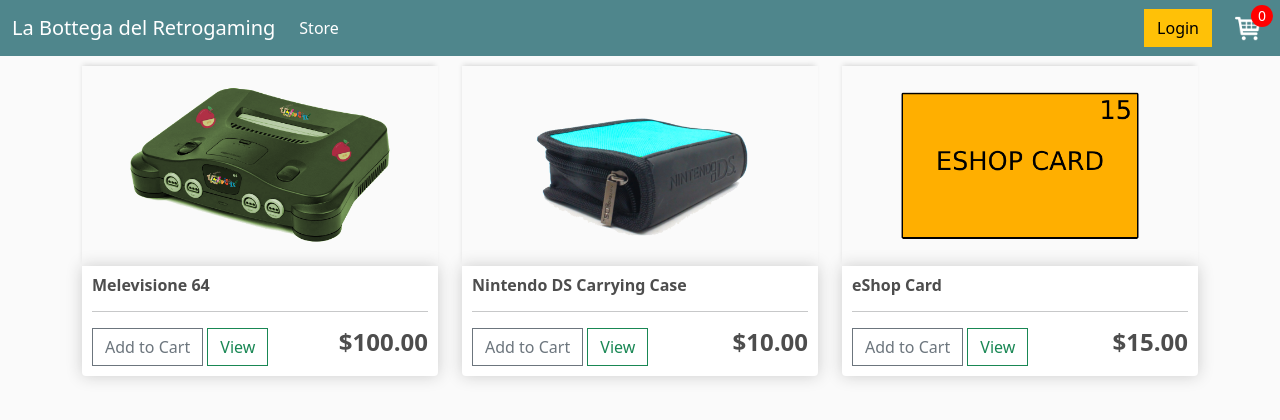
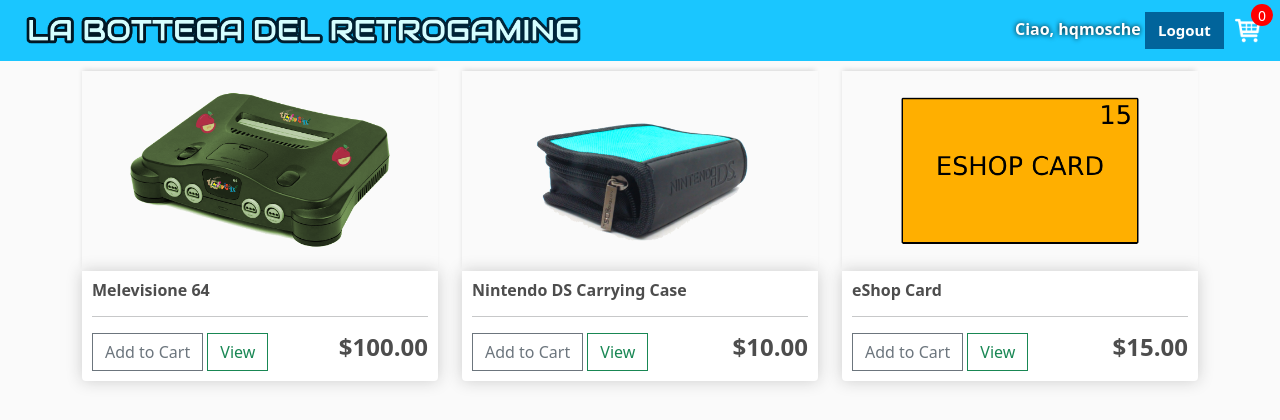
Before and after one commit to Voltagen99/EcommerceBDRetroPPM, a Django app: page / in a window 1280 px wide. Shown: the top 420 px of the page. Run offline with Django 5.2, Linux system fonts and the light colour scheme; a user stored in the database is signed in; data comes from the database, SQL or seed files in the repository; both versions use the stored data as it was after the commit.

Commit message:
Added site logo, implemented Login button prototype

```diff
--- a/ecommerce/bottega_retrogaming/templates/bottega_retrogaming/main.html
+++ b/ecommerce/bottega_retrogaming/templates/bottega_retrogaming/main.html
@@ -26,6 +26,7 @@
                 }
             }
         }
+
         let csrftoken = getToken('csrftoken');
 
         function getCookie(name) {
@@ -38,6 +39,7 @@
             }
             return null;
         }
+
         let cart = JSON.parse(getCookie('cart'))
         if (cart === null) {
             console.log('Cart created.') // per vedere questo messaggio, reset dei cookie del sito
@@ -50,27 +52,33 @@
 <body>
 
 <nav class="navbar navbar-expand-lg navbar-dark bg-dark">
-    <div class="container-fluid"><a class="navbar-brand" href="{% url 'store' %}">La Bottega del Retrogaming</a>
+    <div class="container-fluid"><a class="navbar-brand" href="{% url 'store' %}">
+        <img src="{% static 'images/bdretro_logo.png' %}" alt="Logo" class="logo-navbar">
+    </a>
         <button class="navbar-toggler" type="button" data-bs-toggle="collapse"
                 data-bs-target="#navbarSupportedContent" aria-controls="navbarSupportedContent"
                 aria-expanded="false" aria-label="Toggle navigation">
             <span class="navbar-toggler-icon"></span>
         </button>
         <div class="collapse navbar-collapse" id="navbarSupportedContent">
-            <ul class="navbar-nav me-auto mb-2 mb-lg-0">
-                <li class="nav-item">
-                    <a class="nav-link active" aria-current="page" href="{% url 'store' %}">Store</a>
-                </li>
-            </ul>
+            <ul class="navbar-nav me-auto mb-2 mb-lg-0"></ul>
+            <!-- Empty space for navbar -->
+            {% url 'login' as login_url %}
+            <div class="form-inline my-2 my-lg-0 {% if request.path == login_url %}d-none{% endif %}">
+                {% if user.is_authenticated %}
+                    <span class="navbar-text mr-3">Ciao, {{ user.username }}</span>
+                    <form method="post" action="{% url 'logout' %}" style="display: inline;">
+                        {% csrf_token %}
+                        <button type="submit" class="btn btn-logout">Logout</button>
+                    </form>
+                {% else %}
+                    <a href="{% url 'login' %}" class="btn btn-login">Login</a>
+                {% endif %}
 
-            <div class="d-flex align-items-center">
-                <a href="#" class="btn btn-warning me-3">Login</a>
-                <div style="position: relative;">
-                    <a href="{% url 'cart' %}">
-                        <img id="cart-icon" src="{% static 'images/cart.png' %}" alt="cart01">
-                    </a>
-                    <p id="cart-total">{{cartItems}}</p>
-                </div>
+                <a href="{% url 'cart' %}">
+                    <img id="cart-icon" src="{% static 'images/cart.png' %}" alt="cart-icon">
+                </a>
+                <p id="cart-total">{{ cartItems }}</p>
             </div>
 
         </div>
--- a/ecommerce/ecommerce/settings.py
+++ b/ecommerce/ecommerce/settings.py
@@ -130,3 +130,6 @@
 MEDIA_URL = '/images/'
 
 MEDIA_ROOT = os.path.join(BASE_DIR, 'static/images')
+
+LOGIN_REDIRECT_URL = '/'
+LOGOUT_REDIRECT_URL = '/'
--- a/ecommerce/ecommerce/urls.py
+++ b/ecommerce/ecommerce/urls.py
@@ -5,6 +5,7 @@
 
 urlpatterns = [
     path('admin/', admin.site.urls),
+    path('accounts/', include('django.contrib.auth.urls')),
     path('', include('bottega_retrogaming.urls'))
 ]
 
--- a/ecommerce/static/css/main.css
+++ b/ecommerce/static/css/main.css
@@ -26,7 +26,14 @@
 }
 
 .bg-dark{
-	background-color: #4f868c!important;
+	background-color: #1ac6ff!important;
+}
+
+.logo-navbar {
+    height: 35px;
+    width: auto;
+    vertical-align: middle;
+    margin-right: 8px;
 }
 
 #cart-icon{
@@ -37,12 +44,10 @@
     left: -8px;
 }
 
-/* main.css */
-
 #cart-total {
     position: absolute;
-    top: -10px;
-    right: -5px;
+	right: 7px;
+	top: 4px;
     display: flex;
     justify-content: center;
     align-items: center;
@@ -54,6 +59,29 @@
     font-size: 14px;
 }
 
+.btn-login, .btn-logout {
+	border-radius: 25px;
+	background-color: #01649b;
+	border-color: #01649b;
+	color: #ffffff;
+	font-size: 15px;
+	font-weight: bold;
+}
+
+.btn-login:hover, .btn-logout:hover {
+	background-color: #0090df;
+	border-color: #007bff;
+	color: #ffffff;
+	cursor: pointer;
+}
+
+.navbar-text{
+	color: white;
+	text-shadow: 0 0 5px #000;
+	font-weight: 700;
+}
+
+/* Responsive Design */
 .col-lg-4, .col-lg-6, .col-lg-8, .col-lg-12{
 	margin-top: 10px;
 }
```
Also changed, not shown: ecommerce/bottega_retrogaming/templates/registration/login.html (added, +18 -0 lines), ecommerce/db.sqlite3, ecommerce/static/images/bdretro_logo.png (added).
